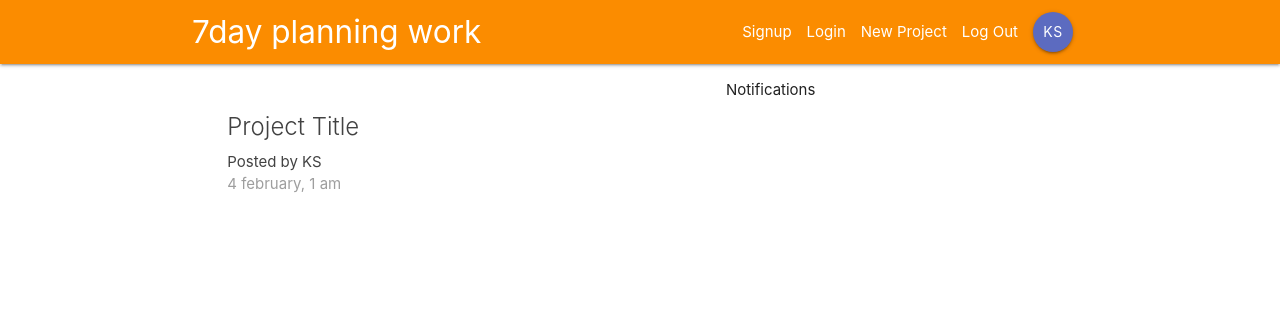
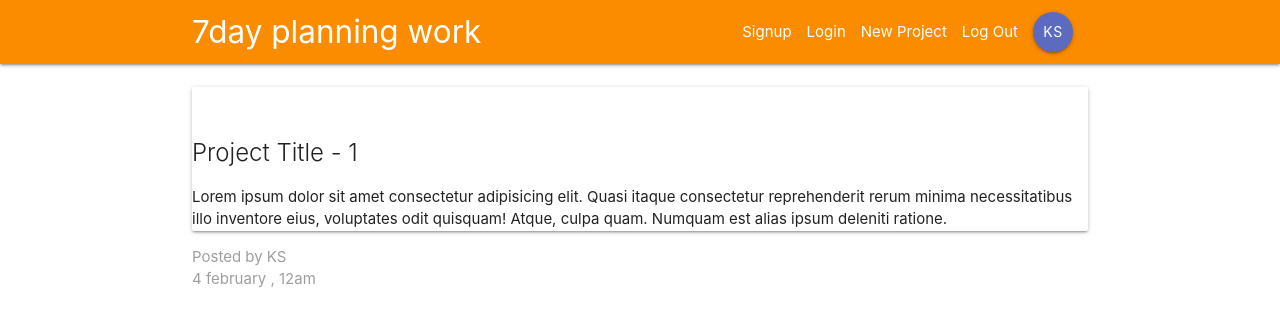
Before and after one commit to krzysztofstefanski/react-redux-app-krisplan, a React (Create React App) app: page /project/1 in a window 1280 px wide. Shown: the top 326 px of the page. Built offline with nearby package versions, Linux system fonts and the light colour scheme.

Commit message:
fill projectdetails

```diff
--- a/src/App.js
+++ b/src/App.js
@@ -2,6 +2,7 @@
 import {BrowserRouter,Switch,Route} from 'react-router-dom'
 import Navbar from './components/layout/Navbar'
 import Dashboard from './components/dashboard/Dashboard'
+import ProjectDetails from './components/projects/ProjectDetails'
 
 
 class App extends Component {
@@ -11,7 +12,9 @@
       <div className="App">
        <Navbar />
        <Switch>
-         <Route path='/' component={Dashboard} />
+         <Route exact path='/' component={Dashboard} />
+         <Route path='/project/:id' component={ProjectDetails}/>
+
          </Switch>
       </div>
       </BrowserRouter>
--- a/src/components/projects/ProjectDetails.js
+++ b/src/components/projects/ProjectDetails.js
@@ -0,0 +1,23 @@
+import React from "react";
+
+const ProjectDetails = (props) => {
+
+    const id = props.match.params.id
+  return (
+    <div>
+      <div className="container section project-details">
+        <div className="card z-deph-0">
+          <div className="card-content" />
+          <span className="card-title">Project Title - {id}</span>
+          <p>Lorem ipsum dolor sit amet consectetur adipisicing elit. Quasi itaque consectetur reprehenderit rerum minima necessitatibus illo inventore eius, voluptates odit quisquam! Atque, culpa quam. Numquam est alias ipsum deleniti ratione.</p>
+        </div>
+        <div className="card-action gret lighten-4 grey-text">
+            <div>Posted by KS</div>
+            <div>4 february , 12am</div>
+        </div>
+      </div>
+    </div>
+  );
+};
+
+export default ProjectDetails;
--- a/src/components/projects/ProjectList.js
+++ b/src/components/projects/ProjectList.js
@@ -5,7 +5,10 @@
   return (
     <div className="project-list section">
      <ProjectSummary />
-    </div>
+     <ProjectSummary />
+     <ProjectSummary />
+     <ProjectSummary />
+ </div>
   );
 };
 
--- a/src/components/projects/ProjectSummary.js
+++ b/src/components/projects/ProjectSummary.js
@@ -5,7 +5,7 @@
         <div className="card z-depth-0 project-summary">
         <div className="card-content grey-text text-darken-3">
           <span className="card-title">Project Title</span>
-          <p>Posted by KS</p>
+          <p>Posted by the KS</p>
           <p className="grey-text">4 february, 1 am</p>
         </div>
         </div>
```
